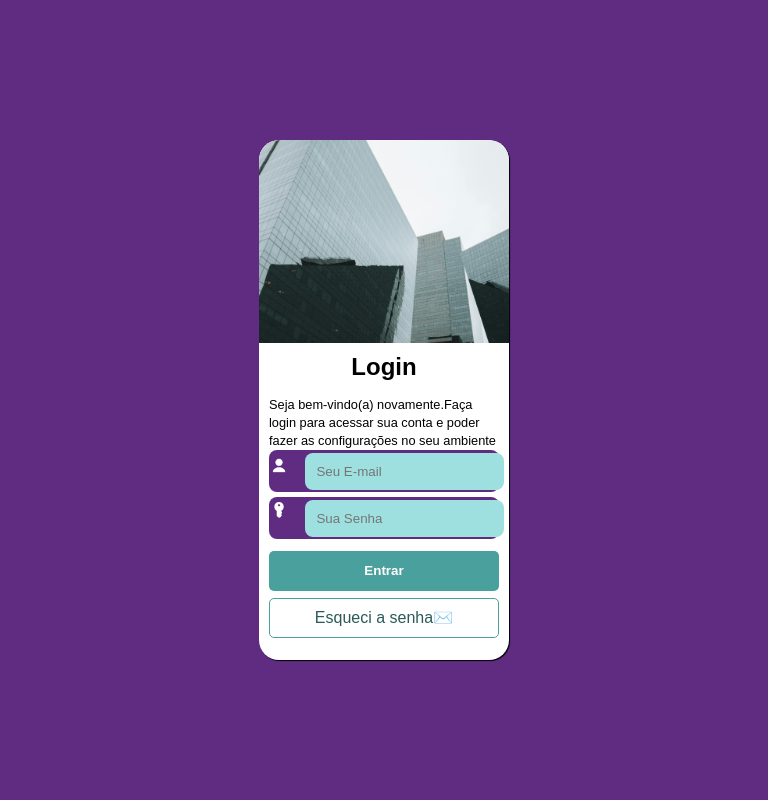
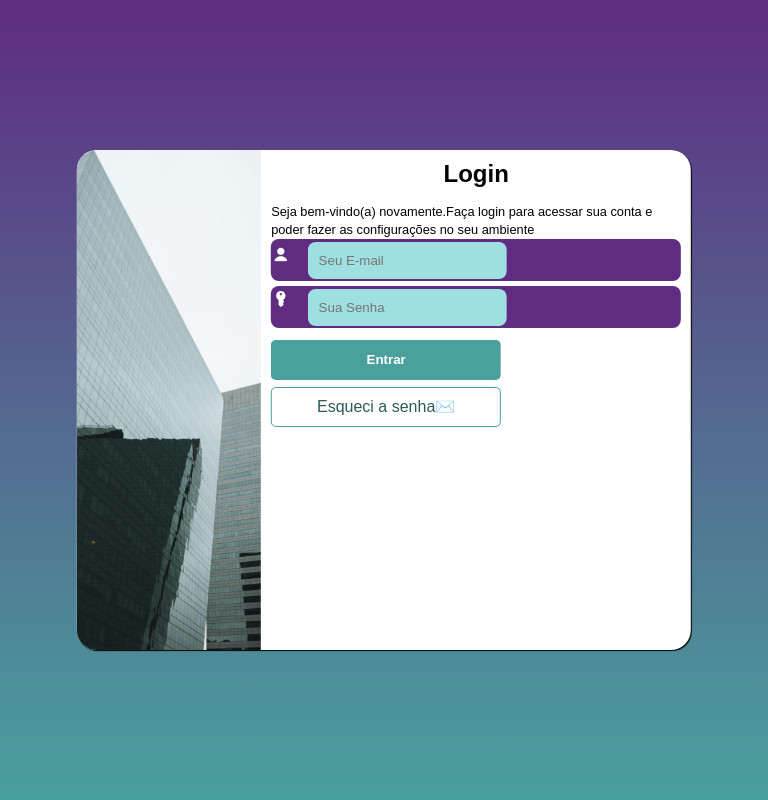
Before and after one commit to Leandro-Scherer/projeto-login, a PHP site: page / in a window 768 px wide. Run offline with PHP 8.4, Linux system fonts and the light colour scheme.

Commit message:
correções

```diff
--- a/estilos/vaitomanocu.css
+++ b/estilos/vaitomanocu.css
@@ -30,7 +30,7 @@ body {
 
 section#login {
     width: 250px;
-    height: 520px;
+    height: 500px;
     background-color: white;
     border-radius: 20px;
     position: absolute;
@@ -38,10 +38,10 @@ section#login {
     top: 50%;
     transform: translate(-50%, -50%);
     padding: 0px;
-    display: flex;
     overflow: hidden;
     box-shadow: 1px 1px 1px black;
-    flex-direction: column;
+    transition: width .3s, height .3s;
+    transition-timing-function: ease;
 
 }
 
@@ -83,15 +83,15 @@ div#formulario>h1 {
     margin-bottom: 5px;
     position: relative;
     display: flex;
-   align-items: center;
-   box-sizing: border-box;
-   width: 100%;
+    align-items: center;
+    box-sizing: border-box;
+    width: 100%;
 }
 
 
 .input-icon {
-   width: 20px;
-   height: 20px;
+    width: 20px;
+    height: 20px;
 
 }
 
@@ -150,7 +150,29 @@ div#formulario>h1 {
 
 
 
-@media screen and (min-width:768px ) and (max-width:991px){
+@media screen and (min-width:768px) and (max-width:991px) {
+
+    html,
+    body {
+        background: linear-gradient(to bottom, #5f2c82, #49a09d);
+    }
+
+    section#login {
+        width: 80vw;
+    }
+
+    section#login>div#imagem {
+        float: left;
+        width: 30%;
+        height: 100%;
+        border-radius: 0px 0px 0px 0px;
+    }
+
+    section#login>div#formulario {
+        float: right;
+        width: 70%;
+
+    }
 
 }
 
@@ -163,6 +185,22 @@ div#formulario>h1 {
         background: linear-gradient(to bottom, #5f2c82, #49a09d);
     }
 
+    section#login {
+        width: 950px;
+    }
+
+    section#login>div#imagem {
+        float: left;
+        width: 50%;
+        height: 100%;
+        border-radius: 0px 0px 0px 0px;
+    }
+
+    section#login>div#formulario {
+        float: right;
+        width: 50%;
+
+    }
 }
 
 @media screen and (min-width:1200px) {
```
